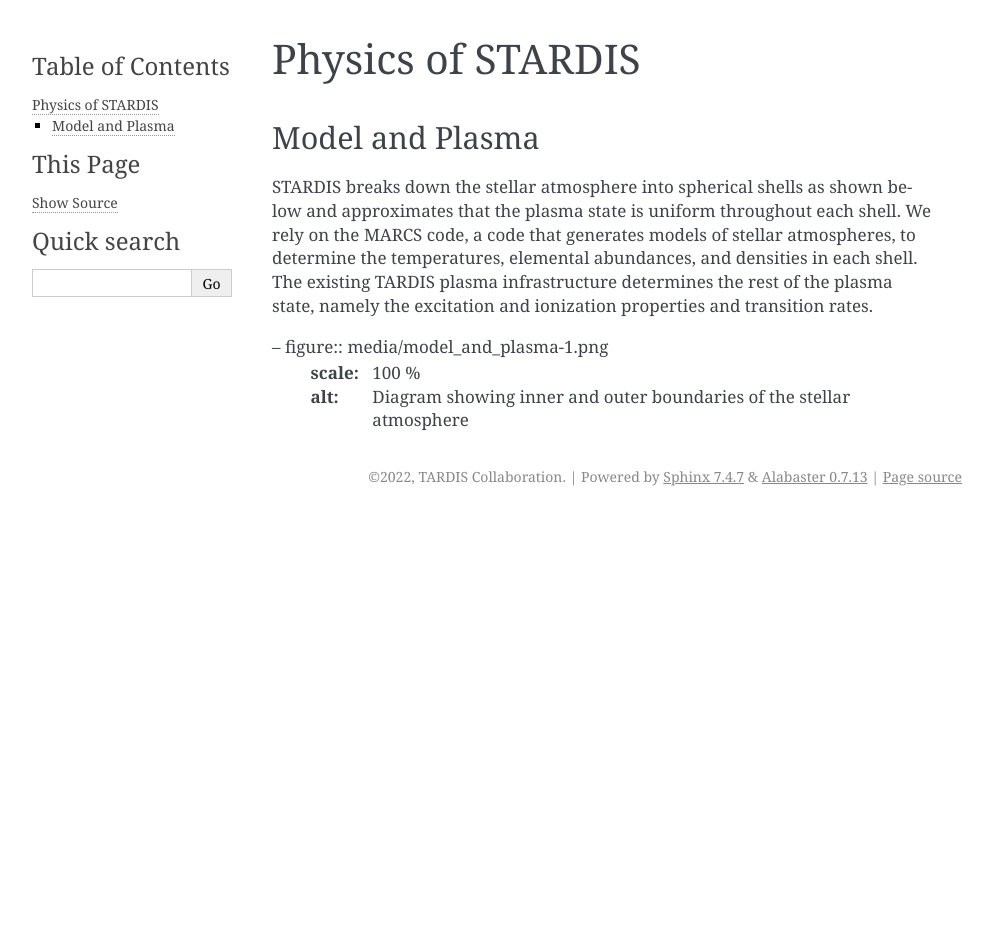
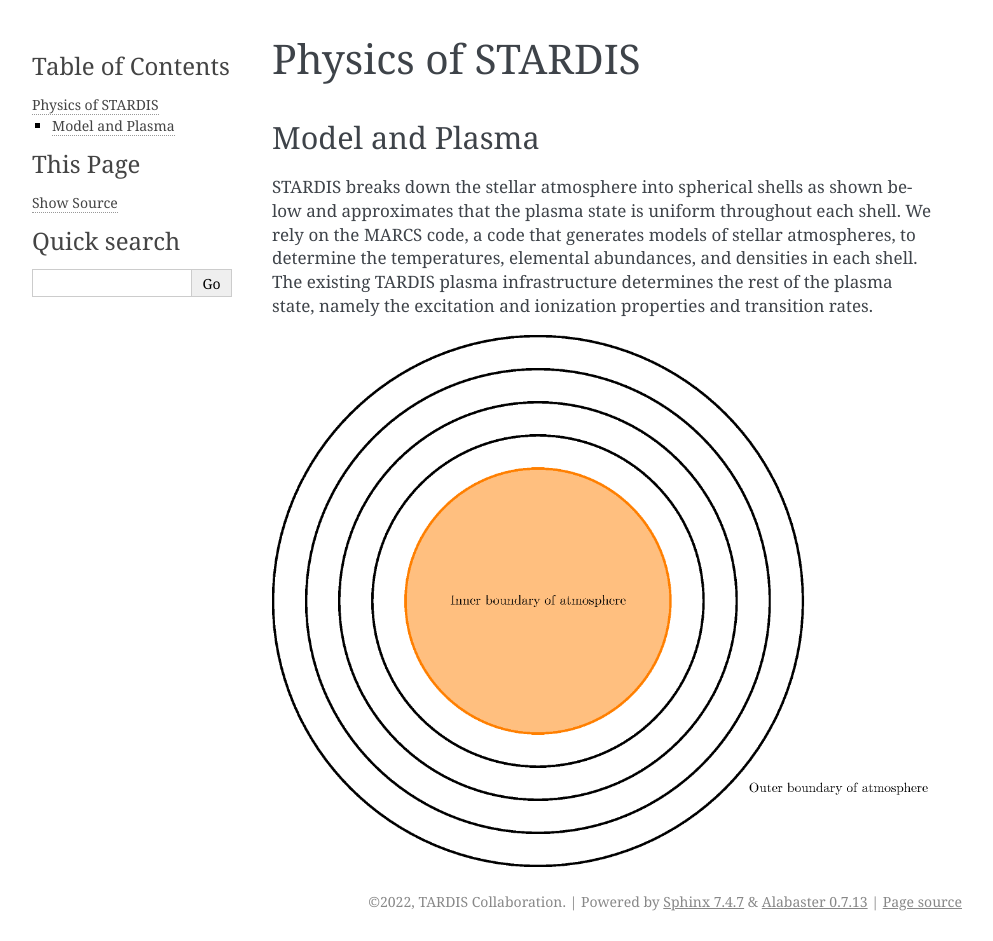
Before and after one commit to tardis-sn/stardis, a Sphinx documentation site: the page built from docs/physics/physics_of_stardis.rst, in a window 1280 px wide. Shown: the whole page, without its empty margins (148-1141 px from the left). Built offline with Sphinx 7.4.7, drawn with Linux system fonts in a browser that asks for light colours; the version number could not be read and is left out; before the commit the page ends 900 px from its top, so only the background shows below that.

Commit message:
Added model and plasma section of physics of stardis, including redoing the diagram in TiKZ

```diff
--- a/docs/index.rst
+++ b/docs/index.rst
@@ -1,4 +1,4 @@
-stardis Documentation
+`stardis`__ Documentation
 ---------------------
 
 This is the documentation for stardis.
--- a/docs/physics/physics_of_stardis.rst
+++ b/docs/physics/physics_of_stardis.rst
@@ -8,6 +8,6 @@ Model and Plasma
 
 STARDIS breaks down the stellar atmosphere into spherical shells as shown below and approximates that the plasma state is uniform throughout each shell. We rely on the MARCS code, a code that generates models of stellar atmospheres, to determine the temperatures, elemental abundances, and densities in each shell. The existing TARDIS plasma infrastructure determines the rest of the plasma state, namely the excitation and ionization properties and transition rates.
 
--- figure:: media/model_and_plasma-1.png
-   :scale: 100 %
+.. image:: media/model_and_plasma-1.png
+   :width: 100 %
    :alt: Diagram showing inner and outer boundaries of the stellar atmosphere
```
Also changed, not shown: other parts of docs/index.rst (+1 -0 lines), docs/physics/media/model_and_plasma-1.png (added), 1 other file.
